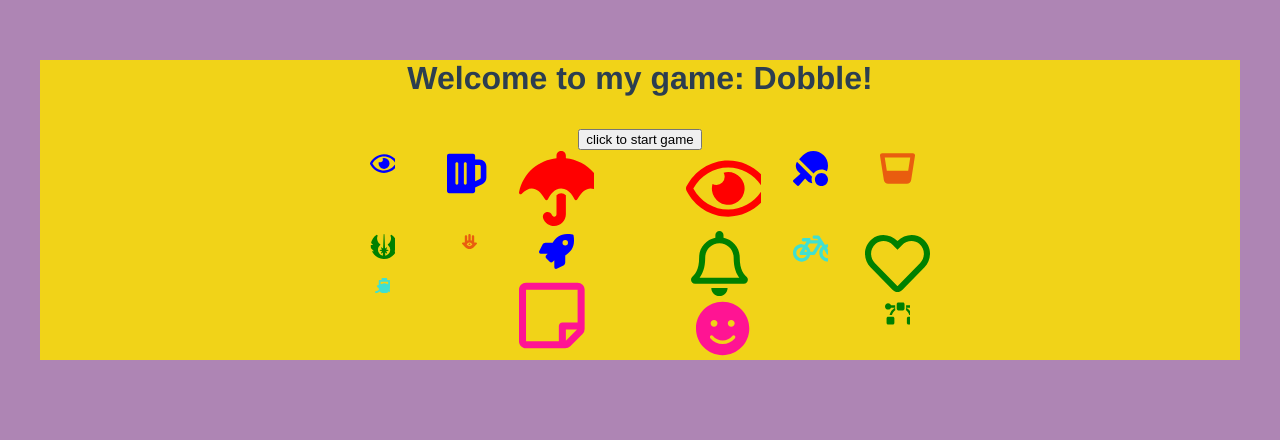
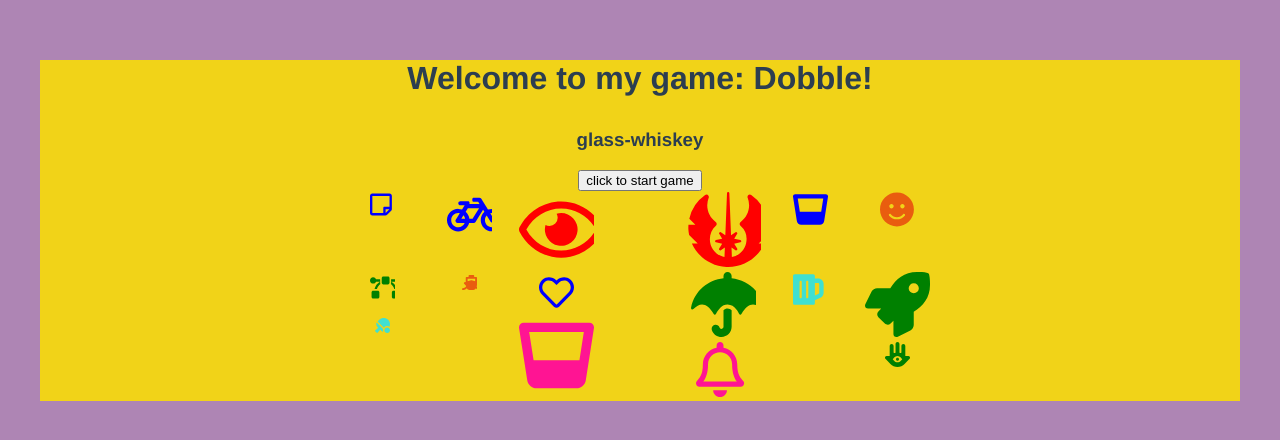
Before and after one commit to sheez44/dobble, a Vue app: page / in a window 1280 px wide. Shown: the top 440 px of the page. Built offline with nearby package versions, Linux system fonts and the light colour scheme.

Commit message:
Add shuffle array to remove index 0 bug, improve naming + add test mode

```diff
--- a/src/App.vue
+++ b/src/App.vue
@@ -7,7 +7,6 @@
 
 <script>
 import Game from './components/Game.vue'
-
 
 export default {
   name: 'App',
--- a/src/components/Game.vue
+++ b/src/components/Game.vue
@@ -2,9 +2,11 @@
   <div class="hello">
     <h1>{{ msg }}</h1>
 
+    <h3 v-if="testMode">{{ cardToFind.name }}</h3>
+
     <button @click="startGame">click to start game</button>
     <div class="card-wrapper">
-      <Card v-for="(deck, index) in cardDecks"
+      <Card v-for="(deck, index) in cardDeck"
         :cards="deck"
         :cardToFind="cardToFind"
         :cardIndex="index"
@@ -24,7 +26,7 @@ export default {
     msg: String
   },
   created() {
-    this.shuffle()
+    this.createDeck()
   },
   components: {
     Card,
@@ -32,17 +34,18 @@ export default {
   data() {
     return {
         cards,
-        cardDecks: [],
+        cardDeck: [],
         amountOfCards: 8,
         amountOfDecks: 2,
         cardToFind: "",
+        testMode: true,
     };
   },
   methods: {
     startGame() {
-      this.shuffle()
+      this.createDeck()
     },
-    shuffle() {
+    createDeck() {
       let fullDeck = []
       let used = []
 
@@ -60,24 +63,39 @@ export default {
         }
 
         while(deck.length !== this.amountOfCards) {
-          const randomCard = Math.floor(Math.random() * this.cards.length) // Dev note: export randomIndexNum (floor) && randomNumber (ceil) to own seperate helper file
+          const randomCard = Math.floor(Math.random() * this.cards.length)
 
           if(!deck.includes(this.cards[randomCard].name) && !used.includes(randomCard)) {
             used = [...used, randomCard];
-            deck = [...deck, this.cards[randomCard]] // Bug: the tofindcard is always index 0 --> array needs to be shuffled
+            deck = [...deck, this.cards[randomCard]]
           }
         }
 
-        fullDeck = [...fullDeck, deck]
+        // since cardToFind is always at index 0, we need to shuffle it first
+        fullDeck = [...fullDeck, this.shuffleArray(deck)]
       }
 
-      this.cardDecks = fullDeck
-    }
+      this.cardDeck = fullDeck
+    },
+    shuffleArray(array) {
+      let curId = array.length;
+      // There remain elements to shuffle
+      while (0 !== curId) {
+          // Pick a remaining element
+          let randId = Math.floor(Math.random() * curId);
+          curId -= 1;
+          // Swap it with the current element.
+          let tmp = array[curId];
+          array[curId] = array[randId];
+          array[randId] = tmp;
+      }
+      return array;
+    },
   },
   provide() {
     return {
       // TODO fix reactive object
-      deck: computed(() =>this.cardDecks)
+      deck: computed(() =>this.cardDeck)
     }
   }
 }
@@ -94,7 +112,7 @@ h1 {
   justify-content: center;
 
   ul:not(:last-of-type) {
-  margin-right: 5rem;
+    margin-right: 5rem;
   }
 }
 
```
